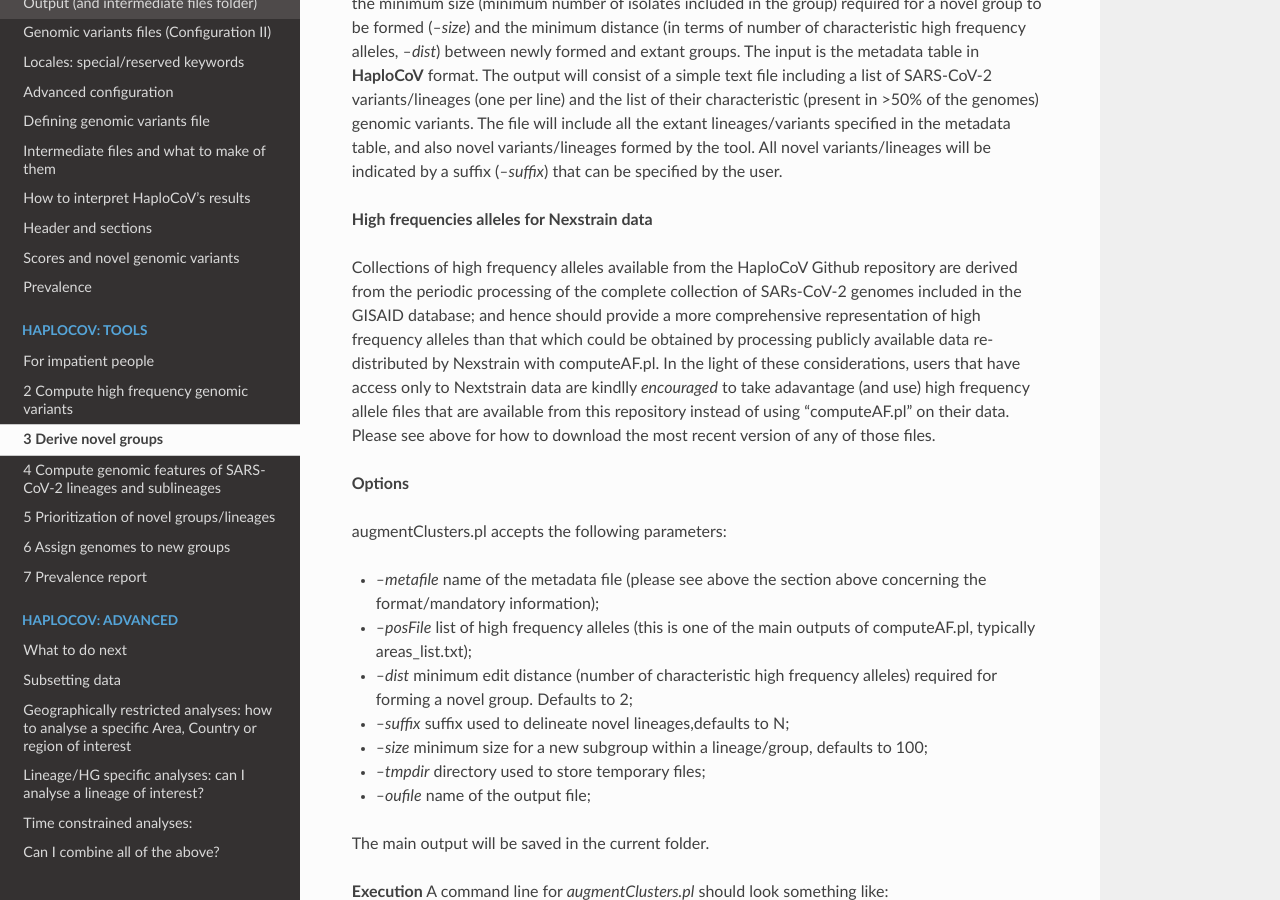
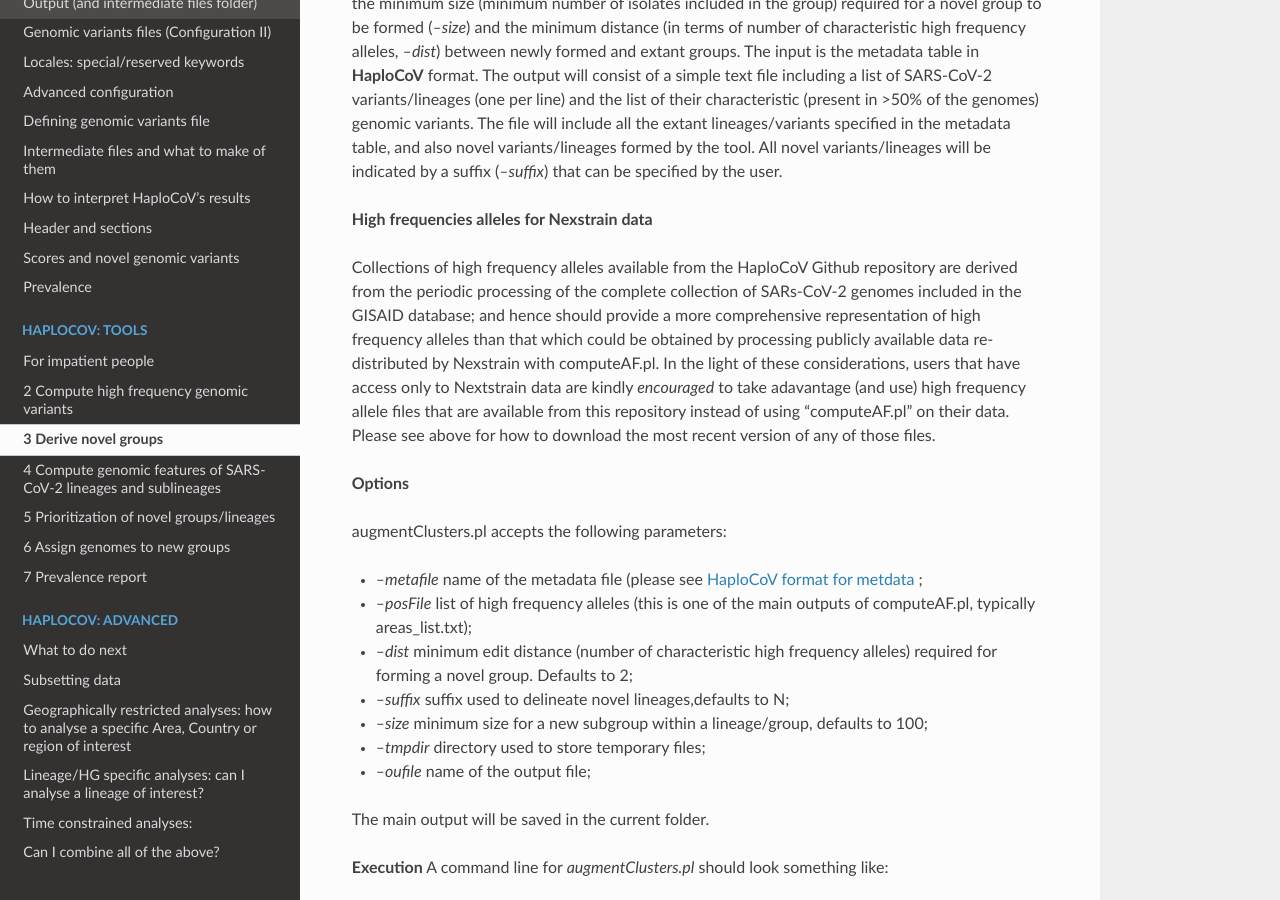
Before and after one commit to matteo14c/HaploCoV, a Sphinx documentation site: the page built from docs/source/novel.rst, in a window 1280 px wide and 900 px high, scrolled down 264 px. Built offline with Sphinx 7.4.7 and the Read the Docs theme 2.0.0, drawn with Linux system fonts in a browser that asks for light colours.

Commit message:
Update novel.rst

```diff
--- a/docs/source/novel.rst
+++ b/docs/source/novel.rst
@@ -6,14 +6,14 @@ The input is the metadata table in **HaploCoV** format. The output will consist
 
 **High frequencies alleles for Nexstrain data**
 
-Collections of high frequency alleles available from the HaploCoV Github repository are derived from the periodic processing of the complete collection of SARs-CoV-2 genomes included in the GISAID database; and hence should provide a more comprehensive representation of high frequency alleles than that which could be obtained by processing publicly available data re-distributed by Nexstrain with computeAF.pl. In the light of these considerations, users that have access only to Nextstrain data are kindlly *encouraged* to take adavantage (and use) high frequency allele files that are available from this repository instead of using "computeAF.pl" on their data.
+Collections of high frequency alleles available from the HaploCoV Github repository are derived from the periodic processing of the complete collection of SARs-CoV-2 genomes included in the GISAID database; and hence should provide a more comprehensive representation of high frequency alleles than that which could be obtained by processing publicly available data re-distributed by Nexstrain with computeAF.pl. In the light of these considerations, users that have access only to Nextstrain data are kindly *encouraged* to take adavantage (and use) high frequency allele files that are available from this repository instead of using "computeAF.pl" on their data.
 Please see above for how to download the most recent version of any of those files.
 
 **Options**
 
 augmentClusters.pl accepts the following parameters:
 
-* *--metafile* name of the metadata file (please see above the section above concerning the format/mandatory information);
+* *--metafile* name of the metadata file (please see `HaploCoV format for metdata <https://haplocov.readthedocs.io/en/latest/metadata.html>`_ ;
 * *--posFile* list of high frequency alleles (this is one of the main outputs of computeAF.pl, typically areas_list.txt);
 * *--dist* minimum edit distance (number of characteristic high frequency alleles) required for forming a novel group. Defaults to 2;
 * *--suffix* suffix used to delineate novel lineages,defaults to N;
```
